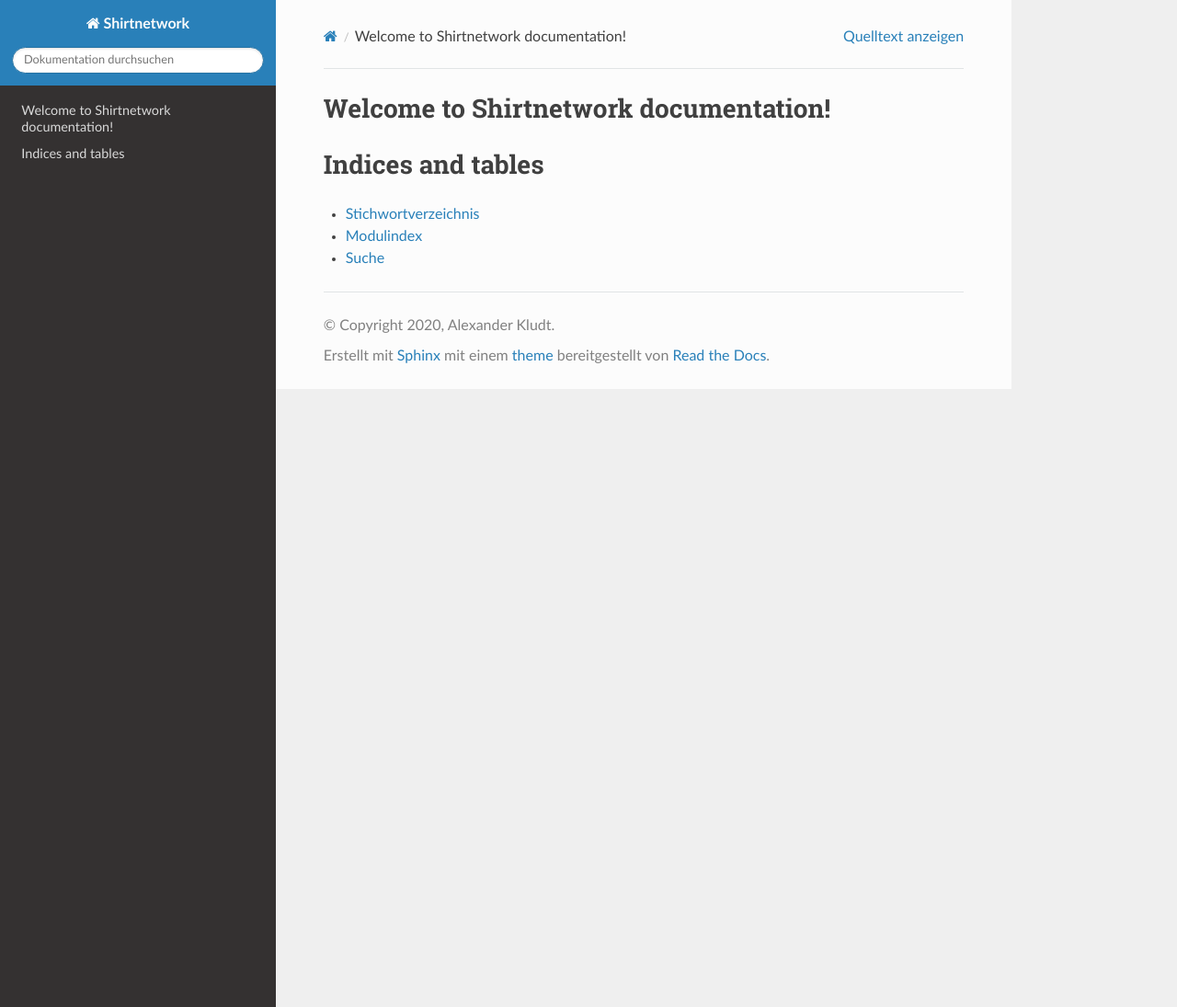
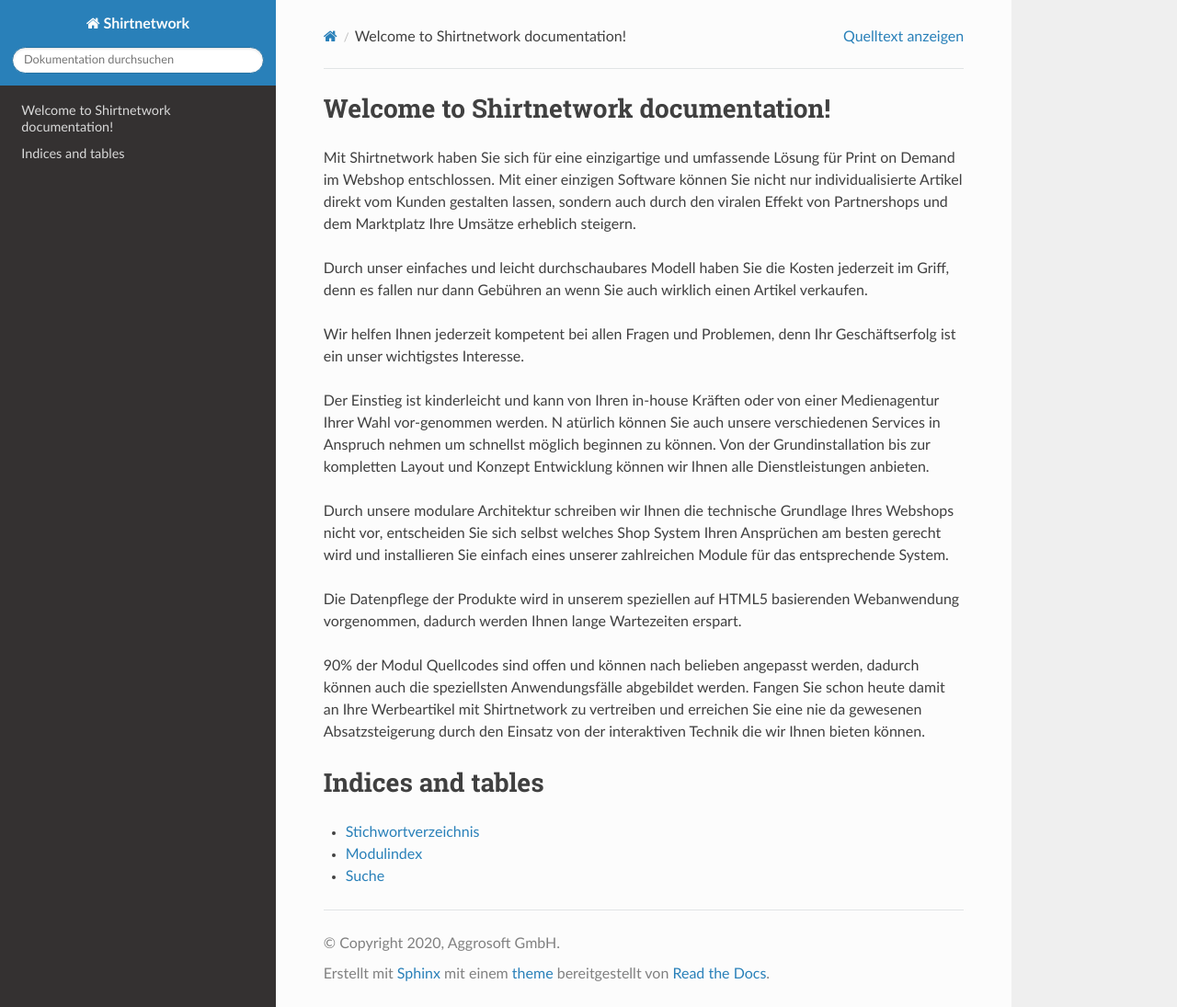
Before and after one commit to aggrosoft/shirtnetwork-docs, a Sphinx documentation site: the page built from docs/index.rst, in a window 1280 px wide and 1095 px high. Shown: the whole window at 92% size. Built offline with Sphinx 7.4.7 and the Read the Docs theme 2.0.0, drawn with Linux system fonts in a browser that asks for light colours.

Commit message:
add intro text

```diff
--- a/docs/conf.py
+++ b/docs/conf.py
@@ -19,7 +19,7 @@
 # -- Project information -----------------------------------------------------
 
 project = 'Shirtnetwork'
-copyright = '2020, Alexander Kludt'
+copyright = '2020, Aggrosoft GmbH'
 author = 'Alexander Kludt'
 
 
--- a/docs/index.rst
+++ b/docs/index.rst
@@ -10,7 +10,26 @@
    :maxdepth: 2
    :caption: Contents:
 
+Mit Shirtnetwork haben Sie sich für eine einzigartige und umfassende Lösung für Print on Demand im Webshop entschlossen.
+Mit einer einzigen Software können Sie nicht nur individualisierte Artikel direkt vom Kunden gestalten lassen,
+sondern auch durch den viralen Effekt von Partnershops und dem Marktplatz Ihre Umsätze erheblich steigern.
 
+Durch unser einfaches und leicht durchschaubares Modell haben Sie die Kosten jederzeit im Griff,
+denn es fallen nur dann Gebühren an wenn Sie auch wirklich einen Artikel verkaufen.
+
+Wir helfen Ihnen jederzeit kompetent bei allen Fragen und Problemen, denn Ihr Geschäftserfolg ist ein unser wichtigstes Interesse.
+
+Der Einstieg ist kinderleicht und kann von Ihren in-house Kräften oder von einer Medienagentur Ihrer Wahl vor-genommen werden. N
+atürlich können Sie auch unsere verschiedenen Services in Anspruch nehmen um schnellst möglich beginnen zu können.
+Von der Grundinstallation bis zur kompletten Layout und Konzept Entwicklung können wir Ihnen alle Dienstleistungen anbieten.
+
+Durch unsere modulare Architektur schreiben wir Ihnen die technische Grundlage Ihres Webshops nicht vor,
+entscheiden Sie sich selbst welches Shop System Ihren Ansprüchen am besten gerecht wird und installieren Sie einfach eines unserer zahlreichen Module für das entsprechende System.
+
+Die Datenpflege der Produkte wird in unserem speziellen auf HTML5 basierenden Webanwendung vorgenommen, dadurch werden Ihnen lange Wartezeiten erspart.
+
+90% der Modul Quellcodes sind offen und können nach belieben angepasst werden, dadurch können auch die speziellsten Anwendungsfälle abgebildet werden.
+Fangen Sie schon heute damit an Ihre Werbeartikel mit Shirtnetwork zu vertreiben und erreichen Sie eine nie da gewesenen Absatzsteigerung durch den Einsatz von der interaktiven Technik die wir Ihnen bieten können.
 
 Indices and tables
 ==================
```
Also changed, not shown: 8 other files.
